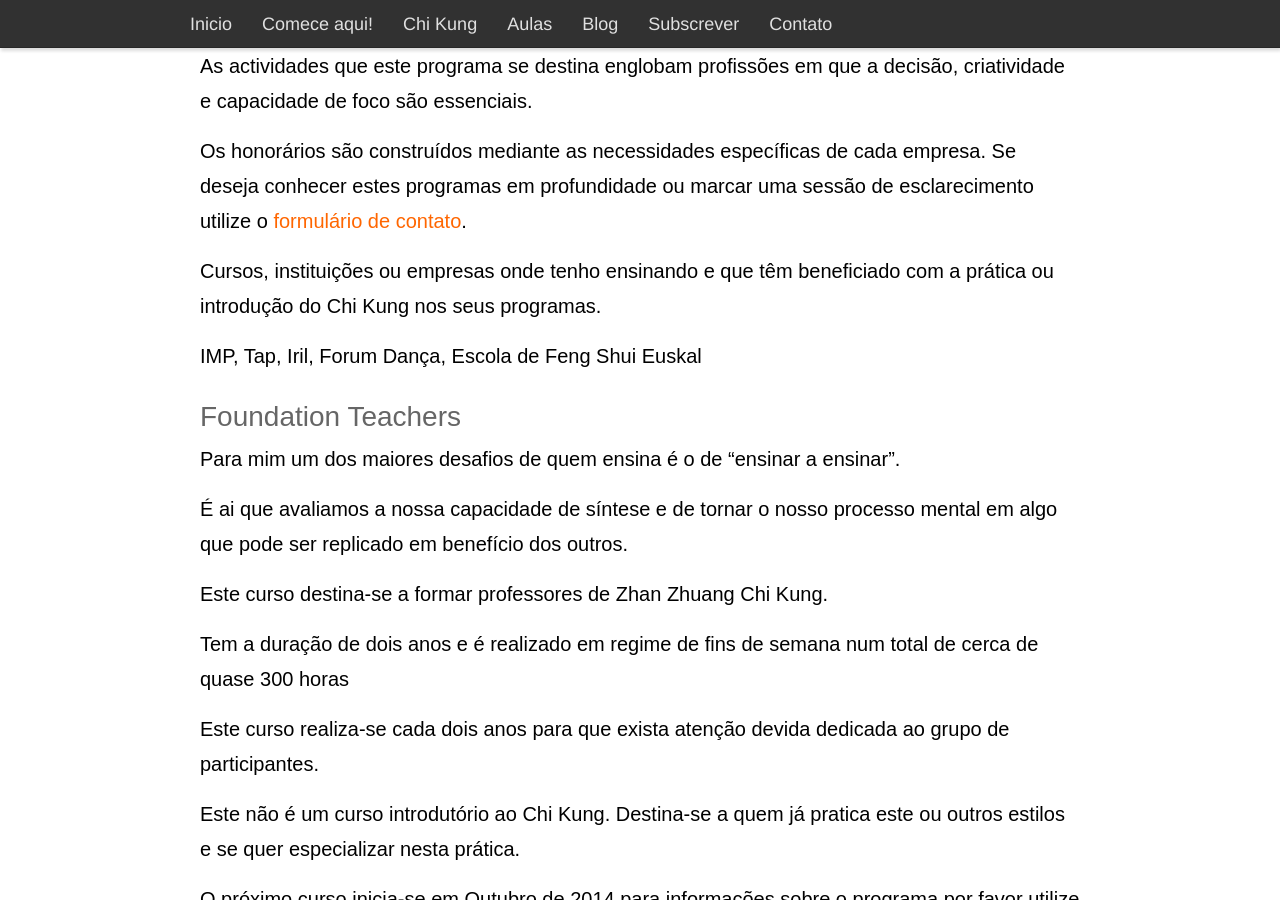
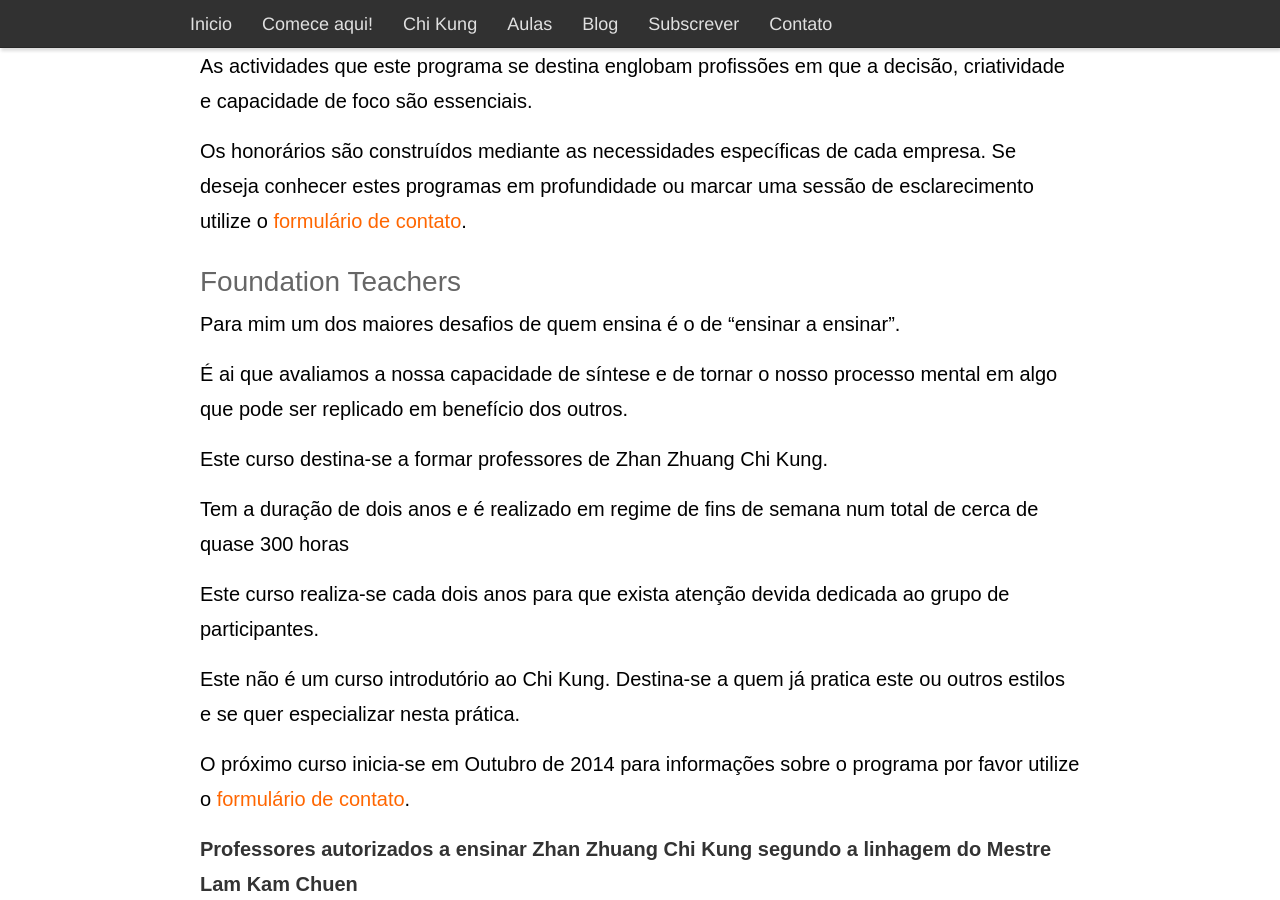
Before and after one commit to devagar/chikung, a Jekyll site: the page built from estudar.md, in a window 1280 px wide and 900 px high, scrolled down 3511 px. Built offline with Jekyll 4.4.1, drawn with Linux system fonts in a browser that asks for light colours.

Commit message:
estudar fix

```diff
--- a/estudar.md
+++ b/estudar.md
@@ -148,15 +148,10 @@ empresa. Se deseja conhecer estes programas em profundidade ou marcar uma
 sessão de esclarecimento utilize o [formulário de
 contato](http://devagar.org/contato.html).
 
-Cursos, instituições ou empresas onde tenho ensinando e que têm
-beneficiado com a prática ou introdução do Chi Kung nos seus programas.
-
-IMP, Tap, Iril, Forum Dança, Escola de Feng Shui Euskal
 
 ###Foundation Teachers
 
-Para mim um dos maiores desafios de quem ensina é o de "ensinar
-a ensinar".
+Para mim um dos maiores desafios de quem ensina é o de "ensinar a ensinar".
 
 É ai que avaliamos a nossa capacidade de síntese e de tornar o nosso
 processo mental em algo que pode ser replicado em benefício dos outros.
```
Also changed, not shown: files/IRIL_logo.jpg (added), files/efs_logo.jpg (added), files/emacro_logo.png (added), files/fd_logo.jpg (added), files/imp-logo.png (added), files/tap_logo.gif (added), 1 other file.
